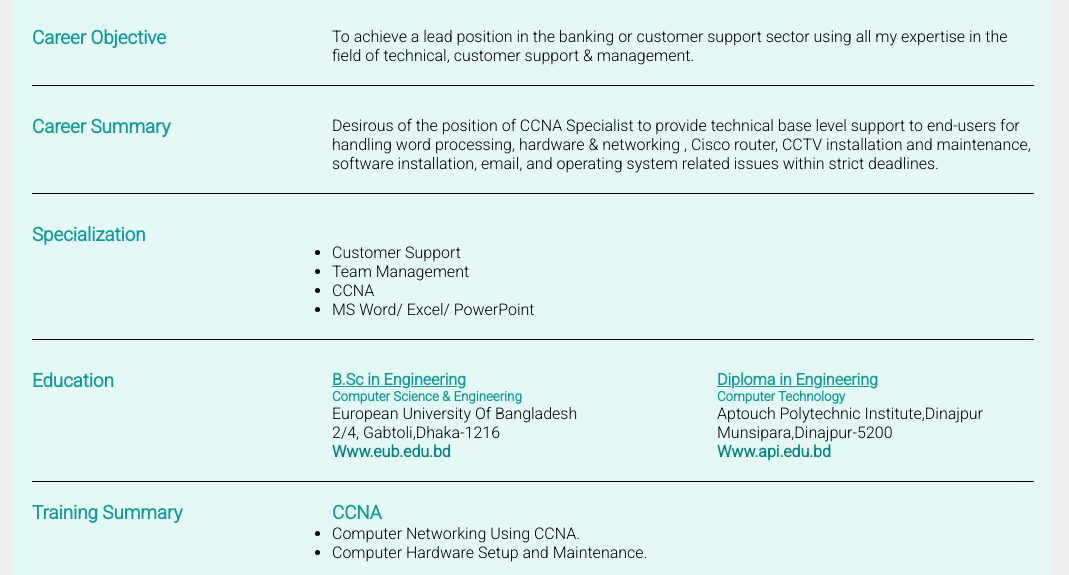
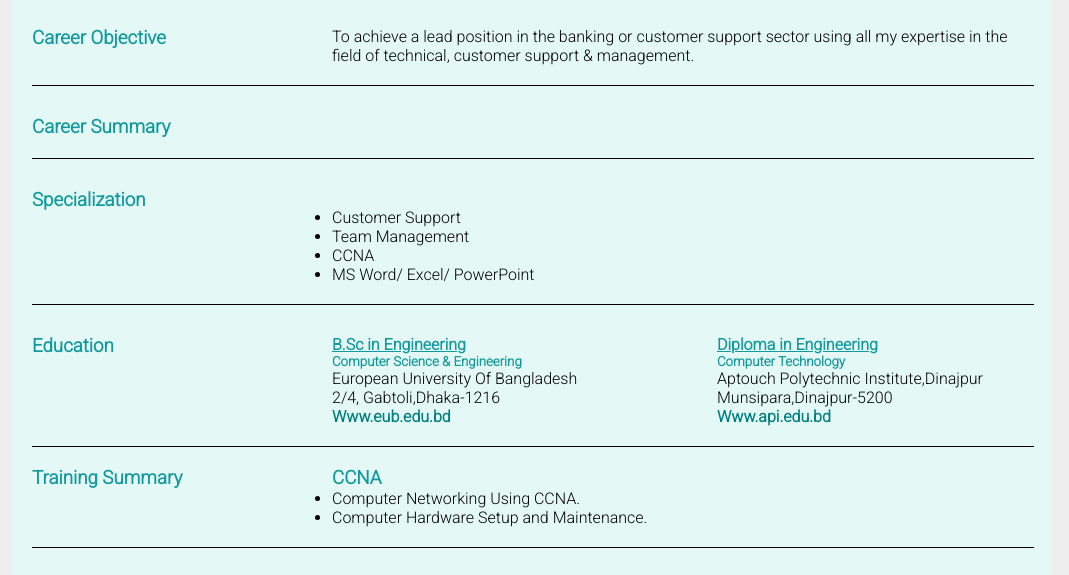
Before and after one commit to shadot-Riyad/Shadot-Riyad-Resume, a plain HTML site: page index.html in a window 1280 px wide. Shown: the part 172-747 px from the top of the page, without its empty margins (108-1177 px from the left). Drawn offline with Linux system fonts and the light colour scheme.

Commit message:
Update index.html

```diff
--- a/index.html
+++ b/index.html
@@ -69,8 +69,7 @@
                     </div>
                     <div class="right-div">
 
-                       <p>Desirous of the position of CCNA Specialist to provide technical base level support to end-users for handling word processing, hardware & networking , Cisco router, CCTV installation and maintenance, software installation, email, and operating system related issues within strict deadlines.</p>
-                    </div>
+                               </div>
 
                 </div>
 
```
